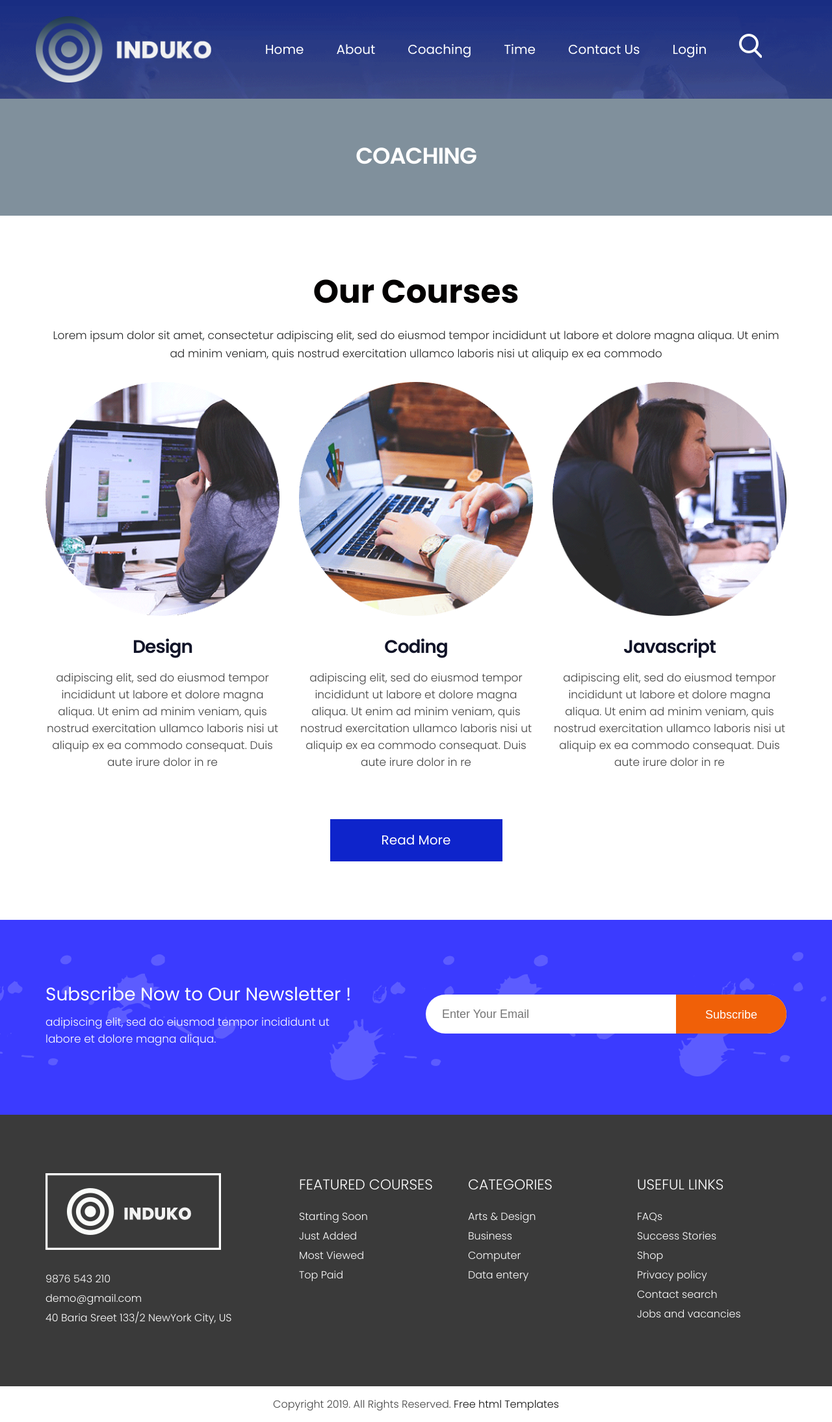
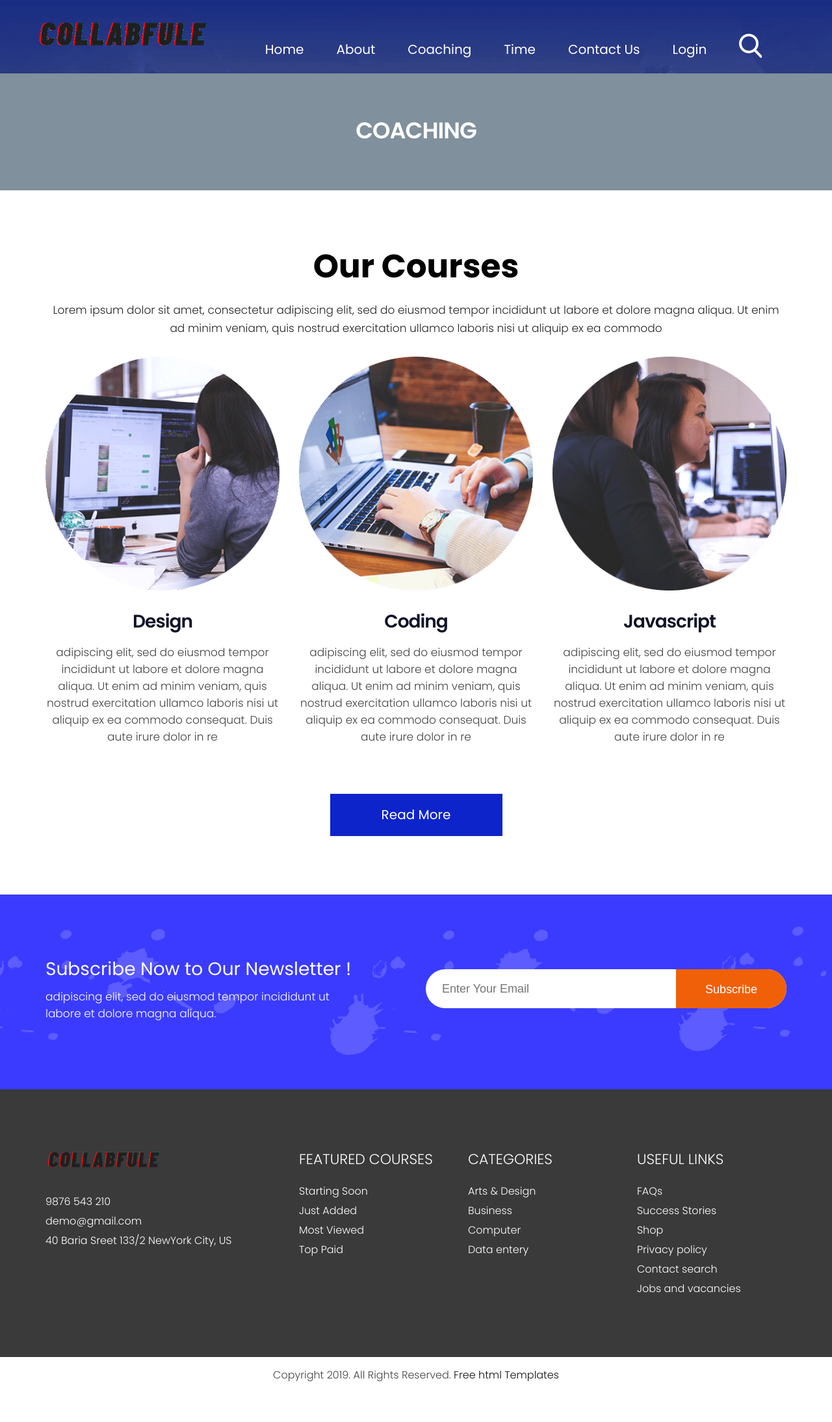
Before and after one commit to Aritra0124/CollabFuel_Website, a Flask app: template templates/coaching.html in a window 1280 px wide. Shown: the whole page at 65% size. After the commit the page ends 2127 px from the top, so only its background shows below. Run offline with Flask 2, Linux system fonts and the light colour scheme; the template is opened without the code that fills it, so the values that code supplies are empty; some libraries are stand-ins or nearby versions.

Commit message:
FIXING SOME ISSUES

```diff
--- a/app.py
+++ b/app.py
@@ -1,12 +1,14 @@
 from flask import Flask, render_template
 
 app = Flask(__name__)
+
+@app.route("/coaching")
+def training():
+    return render_template('coaching.html')
+
+
 
 
 @app.route("/")
 def index():
     return render_template('index.html')
-
-
-if __name__ == '__main__':
-    app.run()
--- a/templates/coaching.html
+++ b/templates/coaching.html
@@ -11,21 +11,21 @@
    <meta name="description" content="">
    <meta name="author" content="">
    <!-- site icon -->
-   <link rel="icon" href="images/fevicon.png" type="image/png" />
+   <link rel="icon" href="../static/images/favicon.png" type="image/png" />
    <!-- Bootstrap core CSS -->
-   <link href="css/bootstrap.css" rel="stylesheet">
+   <link href="../static/css/bootstrap.css" rel="stylesheet">
    <!-- FontAwesome Icons core CSS -->
-   <link href="css/font-awesome.min.css" rel="stylesheet">
+   <link href="../static/css/font-awesome.min.css" rel="stylesheet">
    <!-- Custom animate styles for this template -->
-   <link href="css/animate.css" rel="stylesheet">
+   <link href="../static/css/animate.css" rel="stylesheet">
    <!-- Custom styles for this template -->
-   <link href="style.css" rel="stylesheet">
+   <link href="../static/css/style.css" rel="stylesheet">
    <!-- Responsive styles for this template -->
-   <link href="css/responsive.css" rel="stylesheet">
+   <link href="../static/css/responsive.css" rel="stylesheet">
    <!-- Colors for this template -->
-   <link href="css/colors.css" rel="stylesheet">
+   <link href="../static/css/colors.css" rel="stylesheet">
    <!-- light box gallery -->
-   <link href="css/ekko-lightbox.css" rel="stylesheet">
+   <link href="../static/css/ekko-lightbox.css" rel="stylesheet">
    <!--[if lt IE 9]>
    <script src="https://oss.maxcdn.com/libs/html5shiv/3.7.0/html5shiv.js"></script>
    <script src="https://oss.maxcdn.com/libs/respond.js/1.4.2/respond.min.js"></script>
@@ -41,7 +41,7 @@
                <div class="col-lg-3">
                   <div class="full">
                      <div class="logo">
-                        <a href="index.html"><img src="images/logo.png" alt="#" /></a>
+                        <a href="index.html"><img src="../static/images/favicon.png" alt="#" /></a>
                      </div>
                   </div>
                </div>
@@ -183,7 +183,7 @@
             <div class="row">
 
                <div class="col-md-4 col-sm-12">
-                  <a href="index.html"><img class="img-responsive" src="images/logo_footer.png" alt="#" /></a>
+                  <a href="index.html"><img class="img-responsive" src="../static/images/favicon.png" alt="#" style="width: 50%"/></a>
                   <div class="footer_link_heading">
                      <div class="footer_menu margin_top_30">
                      <ul>
--- a/templates/index.html
+++ b/templates/index.html
@@ -62,7 +62,7 @@
                                     <a class="nav-link color-aqua-hover" href="about.html">About</a>
                                  </li>
                                  <li class="nav-item">
-                                    <a class="nav-link color-aqua-hover" href="coaching.html">Training</a>
+                                    <a class="nav-link color-aqua-hover" href="/coaching">Training</a>
                                  </li>
                                  <li class="nav-item">
                                     <a class="nav-link color-grey-hover" href="time.html">Time</a>
```
Also changed, not shown: other parts of templates/coaching.html (+11 -11 lines), 1 other file.
